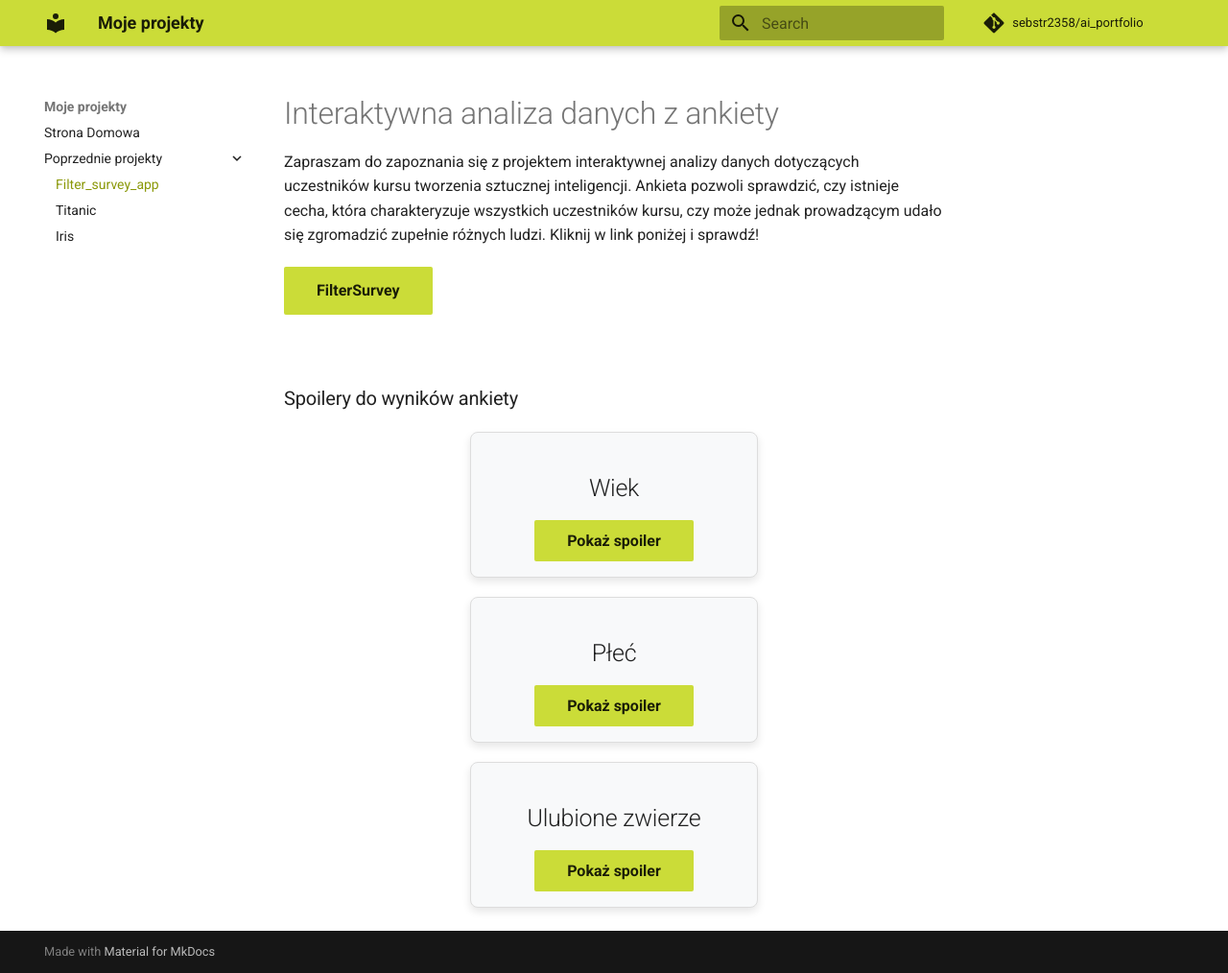
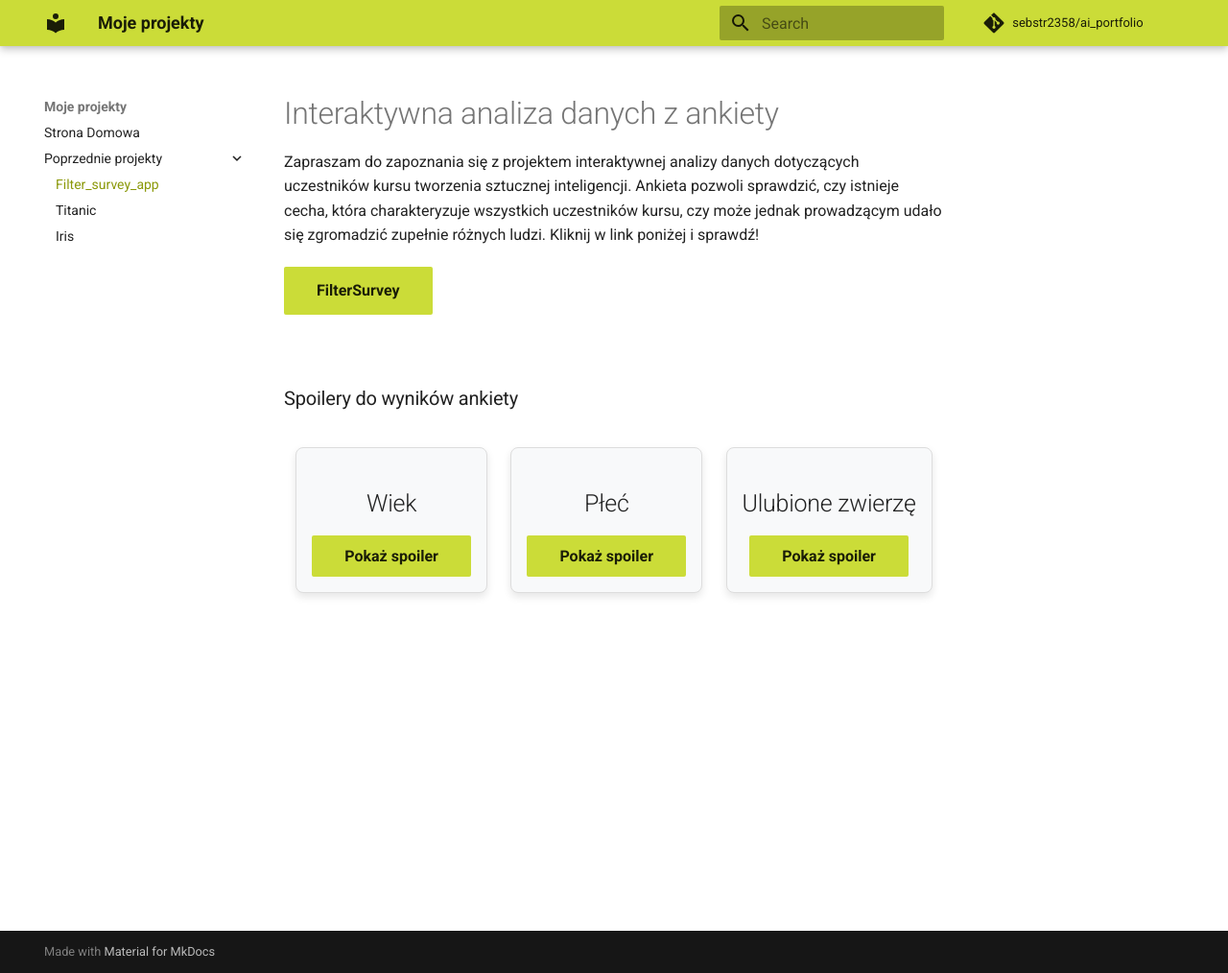
Before and after one commit to sebstr2358/ai_portfolio, an MkDocs documentation site: the page built from docs/filter_survey_app/index.md, in a window 1280 px wide and 1014 px high. Shown: the whole window at 96% size. Built offline with MkDocs 1.6.1 and Material for MkDocs 9.7.7, drawn with Linux system fonts in a browser that asks for light colours; comment, search, counter and statistics services are not loaded.

Commit message:
added grid

```diff
--- a/docs/filter_survey_app/index.md
+++ b/docs/filter_survey_app/index.md
@@ -8,7 +8,7 @@
 <a href="https://filtersurveyapp.streamlit.app/" style="margin-bottom: 2rem" class="md-button md-button--primary" target='_blank'>FilterSurvey</a>
 
 <h3>Spoilery do wyników ankiety</h3>
-<div style="display: flex'">
+<div style="display: flex">
     <div style="
             background-color: #f8f9fa;
             display: flex;
@@ -59,7 +59,7 @@
                 box-shadow: 0 4px 8px rgba(0, 0, 0, 0.1);
                 max-width: 300px;
                 margin: 20px auto;">
-        <h2>Ulubione zwierze</h2>
+        <h2>Ulubione zwierzę</h2>
         <button id="show-button-animal" class="md-button md-button--primary" onclick="toggleVisibilityAnimal()">Pokaż spoiler</button>
         <button id="hide-button-animal" class="md-button md-button--primary" style="display: none;" onclick="toggleVisibilityAnimal()">Ukryj spoiler</button>
         <div id="hidden-text-animal" style="display: none; margin-top: 10px;">
```
